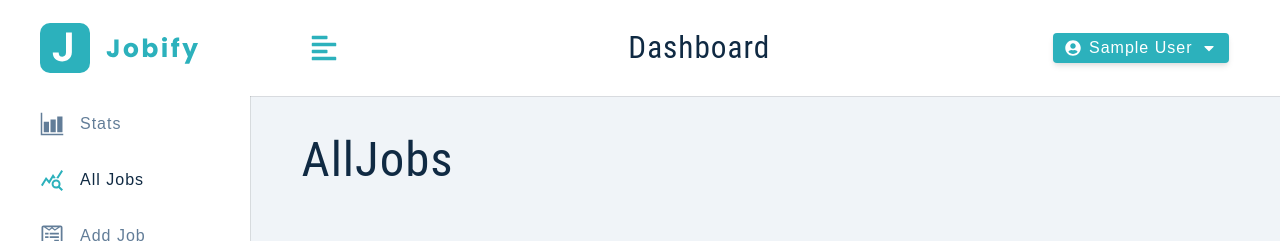
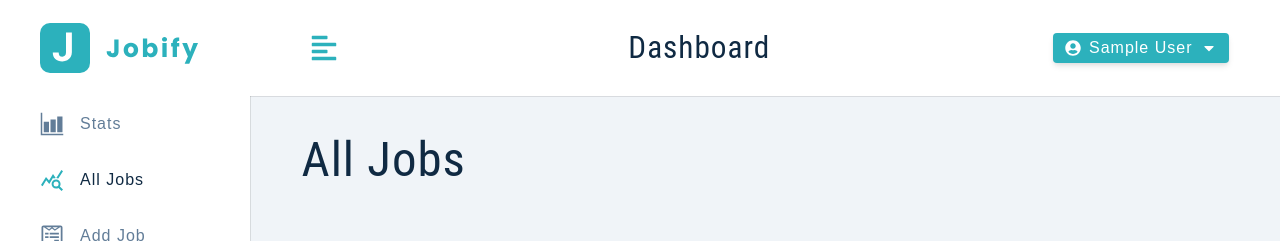
Before and after one commit to drewb73/client-jobify, a React (Create React App) app: page /all-jobs in a window 1280 px wide. Shown: the top 241 px of the page. Built offline with nearby package versions, Linux system fonts and the light colour scheme; sample sign-in values are in the browser's storage.

Commit message:
Update AllJobs.js

```diff
--- a/src/pages/dashboard/AllJobs.js
+++ b/src/pages/dashboard/AllJobs.js
@@ -2,7 +2,7 @@ import React from 'react'
 
 const AllJobs = () => {
   return (
-    <h1>AllJobs</h1>
+    <h1>All Jobs</h1>
   )
 }
 
```
